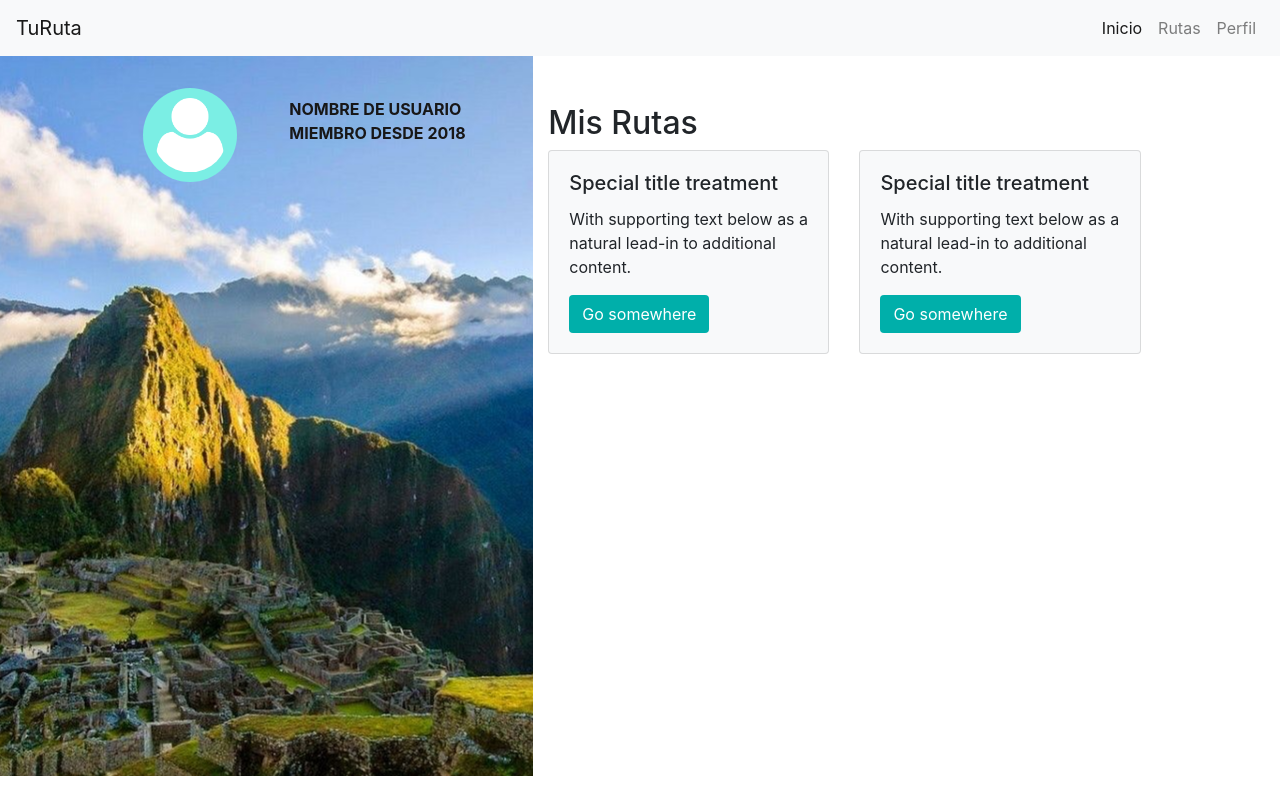
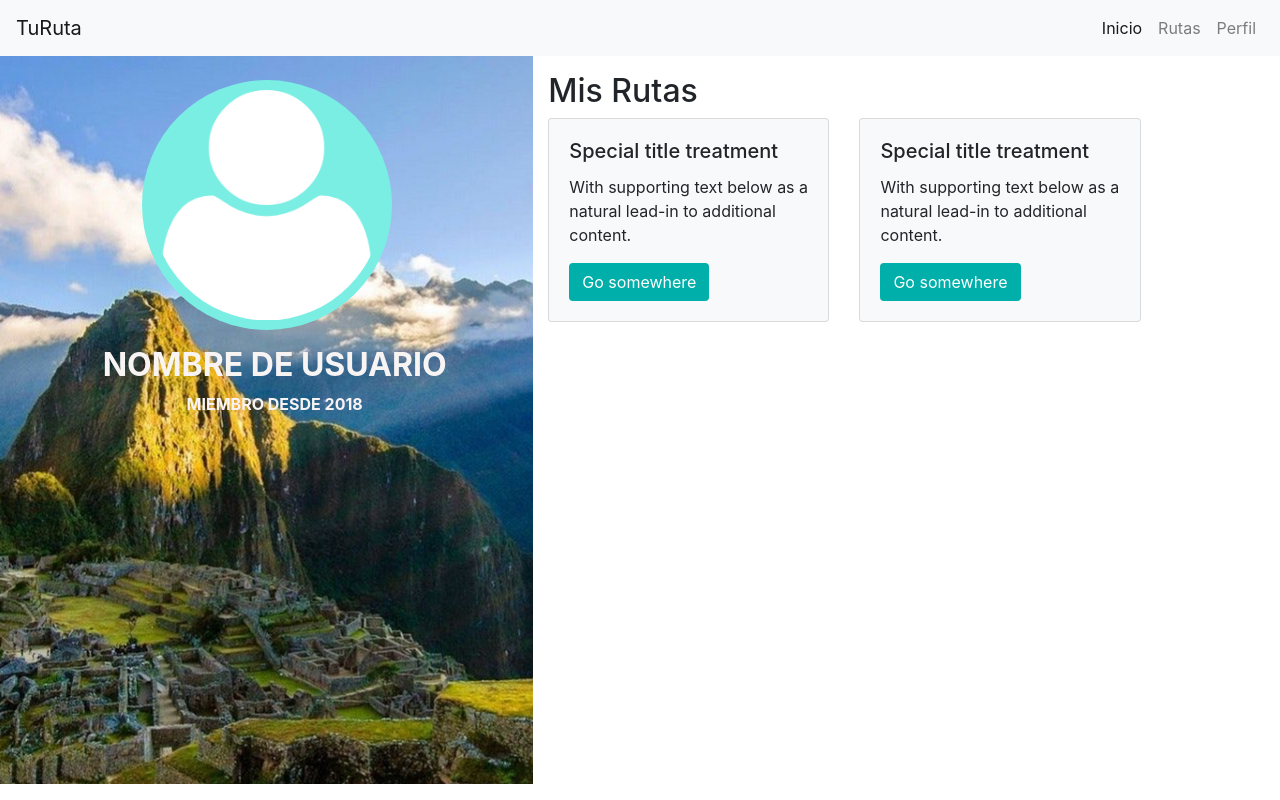
Before and after one commit to Eliza29/Proyecto-Heremaps, a plain HTML site: page views/profile.html in a window 1280 px wide. Drawn offline with nearby package versions, Linux system fonts and the light colour scheme.

Commit message:
image user

```diff
--- a/css/profile.css
+++ b/css/profile.css
@@ -4,6 +4,10 @@
 }
 .btn-green{
   background-color: #00afaa;
+  color:white;
+}
+.btn-green:hover{
+  background-color: #48dad0;
   color:white;
 }
 .img-container {
@@ -18,7 +22,8 @@
 .photo-colour{
   background: rgb(123, 238, 228);
   padding: 0.6em;
-  width: 25%;
+  height: 100px;
+
 }
 .titles{
   display: inline-block;
@@ -26,14 +31,12 @@
 }
 /* vista Desktop*/
 @media only screen and (min-width: 992px) {
-  .figure{
-    margin:2em 0 2em 8em;
+  .hcolor-img{
+    height: 91vh;
   }
-  .mt-7{
-    margin:3em auto;
-  }
-  .hcolor-img{
-    height: 90vh;
-    color: rgb(24, 23, 23);
+  .photo-colour{
+    background: rgb(123, 238, 228);
+    padding: 0.6em;
+    height: 250px;
   }
 }
--- a/views/profile.html
+++ b/views/profile.html
@@ -35,21 +35,21 @@
   <main class="container-fluid">
     <div class="row">
       <div class="img-container hcolor-img col-sm-5">
-        <div class="">
-          <div class="figure">
-            <img src="../assets/images/user-shape.png" class="rounded-circle photo-colour " alt="foto de usuario">
-            <ul class="titles ml-2">
+          <div class="row">
+            <figure class="d-flex justify-content-center col-md-12 mt-4">
+              <img src="../assets/images/user-shape.png" class="rounded-circle photo-colour" alt="foto de usuario">
+            </figure>
+            <ul class="titles ml-2 col-md-12">
               <li>
-                <span class="text-uppercase font-weight-bold ">nombre de usuario</span>
+                <span class="h2 text-uppercase font-weight-bold d-flex justify-content-center">nombre de usuario</span>
               </li>
               <li>
-                <span class="text-uppercase font-weight-bold ">miembro desde 2018</span>
+                <span class="text-uppercase font-weight-bold d-flex justify-content-center">miembro desde 2018</span>
               </li>
             </ul>
           </div>
-        </div>
       </div>
-      <div class="container col-sm-7 mt-7">
+      <div class="container col-sm-7 mt-3">
         <div class="row">
           <h2 class="col-sm-12">Mis Rutas</h2>
           <div class="col-sm-12 col-md-5">
```
